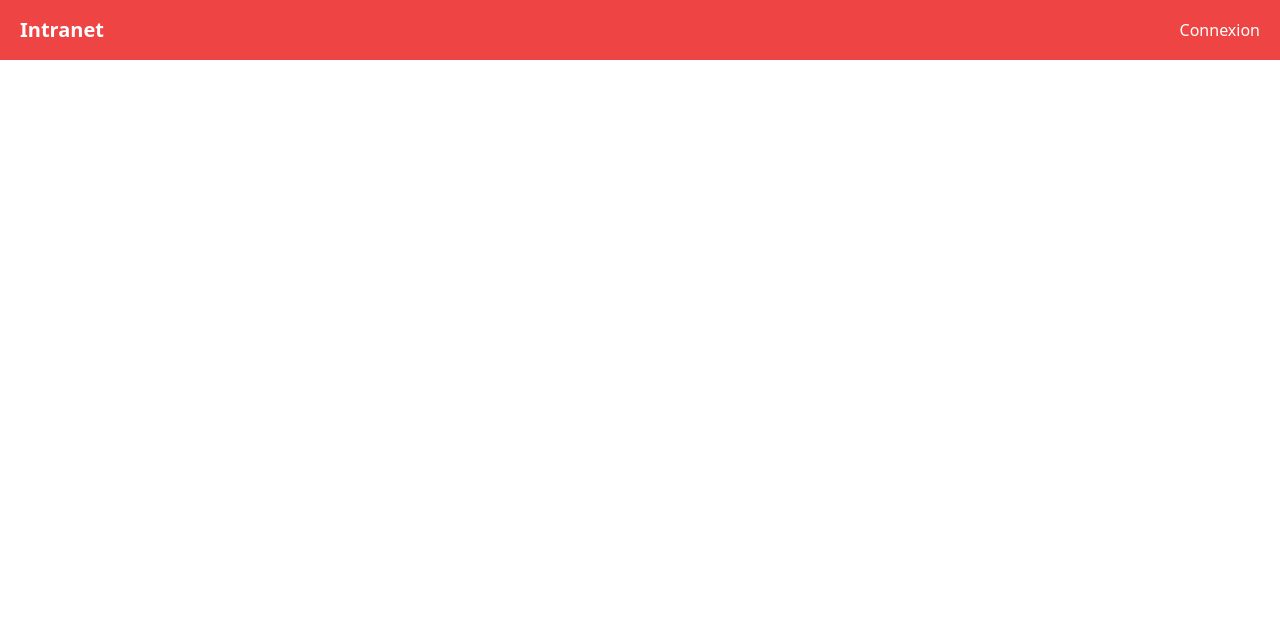
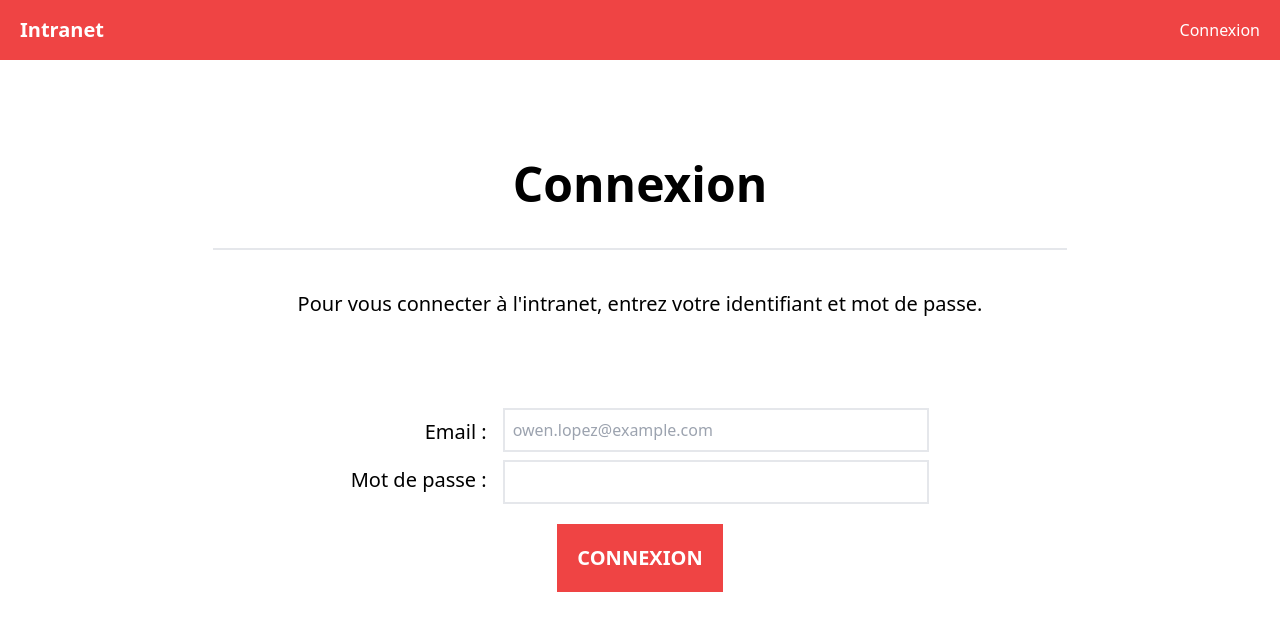
Before and after one commit to Julia-Chulie/collab-project, a Vue app in the folder client/: page /login in a window 1280 px wide. Before the commit this address had no page. Shown: the top 630 px of the page. Built offline with nearby package versions, Linux system fonts and the light colour scheme.

Commit message:
update front

```diff
--- a/client/src/components/Features/user/store/authStore.js
+++ b/client/src/components/Features/user/store/authStore.js
@@ -9,6 +9,9 @@ export const useAuthStore = defineStore('authStore', {
     state: () => ({
         currentUser: null,
         userById: null,
+        loaded: false,
+        loadedUserById: false,
+        loading: false,
     }),
 
     getters: {
--- a/client/src/components/Header/Header.vue
+++ b/client/src/components/Header/Header.vue
@@ -7,7 +7,7 @@ const authStore = useAuthStore();
 <template>
   <header>
     <nav class="flex justify-between bg-red-500 items-center text-white h-[60px] px-5">
-      <h1 class="font-bold text-xl">Intranet</h1>
+      <router-link to="/" class="font-bold text-xl">Intranet</router-link>
       <ul class="flex flex-row gap-20">
         <li>
           <router-link to="/collaborateurs" v-if="authStore.isAuthenticated">Liste</router-link>
--- a/client/src/components/Home/Home.vue
+++ b/client/src/components/Home/Home.vue
@@ -1,5 +1,15 @@
 <script setup>
+import {useAuthStore} from "../Features/user/store/authStore.js";
+import router from "../../router/index.js";
+import {onMounted} from "vue";
 
+const authStore = useAuthStore()
+
+onMounted(() => {
+  // if(!authStore.isAuthenticated){
+  //   router.push('/login')
+  // }
+})
 </script>
 
 <template>
--- a/client/src/components/Login/Login.vue
+++ b/client/src/components/Login/Login.vue
@@ -1,10 +1,35 @@
 <script setup>
+import {ref} from "vue";
 
-import Header from "../../App.vue";
+const email = ref('');
+const password = ref('');
+const login = async () => {
+
+}
 </script>
 
 <template>
-<Header></Header>
+  <main class="flex items-center justify-center py-[100px] w-full h-full">
+    <div class="flex flex-col gap-10 text-center items-center justify-center w-full">
+      <h1 class="text-5xl font-bold">Connexion</h1>
+      <hr class="h-[2px] bg-gray-200 w-2/3">
+      <p class="text-xl">Pour vous connecter à l'intranet, entrez votre identifiant et mot de passe.</p>
+
+      <form @submit.prevent="login" class="w-full mt-[50px]">
+        <div class="w-full flex flex-row items-center justify-center gap-4">
+          <div class="flex flex-col items-center gap-5 justify-center text-right text-xl">
+            <label for="email" class="w-full">Email :</label>
+            <label for="password" class="w-full">Mot de passe :</label>
+          </div>
+          <div class="flex flex-col items-center gap-2 justify-center w-1/3">
+            <input type="email" id="email" v-model="email" class="border-2 border-gray-200 p-2 w-full" placeholder="owen.lopez@example.com">
+            <input type="password" id="password" v-model="password" class="border-2 border-gray-200 p-2 w-full">
+          </div>
+        </div>
+        <button type="submit" class="p-5 font-bold bg-red-500 text-white w-max text-xl mt-5">CONNEXION</button>
+      </form>
+    </div>
+  </main>
 </template>
 
 <style scoped>
--- a/client/src/shared/api/axios.api.js
+++ b/client/src/shared/api/axios.api.js
@@ -1,5 +1,5 @@
 import axios from 'axios';
-import authStorageService from '../../../../../zizou-4-ever/client/src/components/Features/user/store/authStorage.js';
+import authStorageService from '../../../src/components/Features/user/store/authStorage.js';
 
 const instance = axios.create({
     baseURL:"http://localhost:8000/api"
```
Also changed, not shown: client/src/router/index.js (+10 -0 lines).
